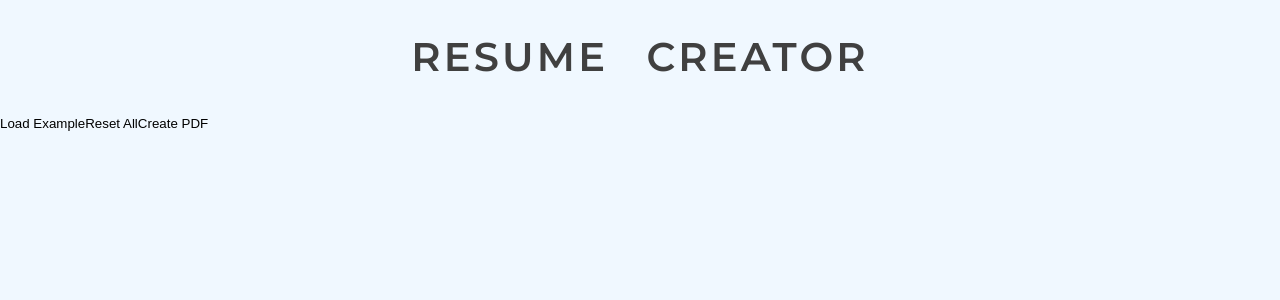
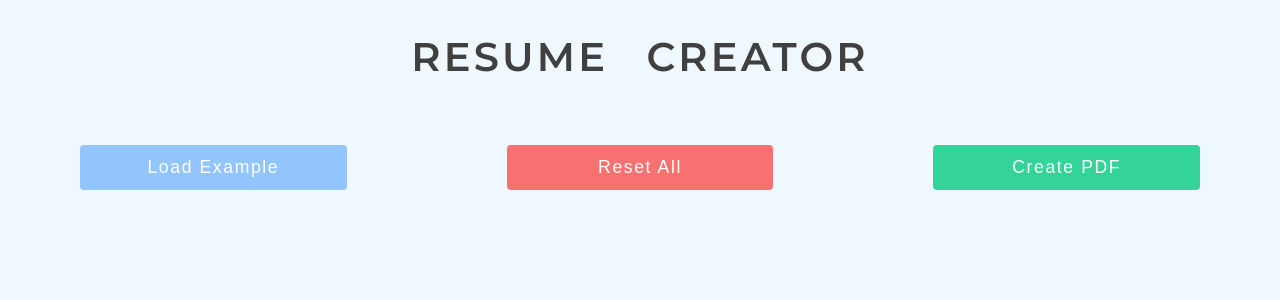
Before and after one commit to MacJ13/cv-project, a React (Create React App) app: page / in a window 1280 px wide. Shown: the top 300 px of the page. Built offline with nearby package versions, Linux system fonts and the light colour scheme.

Commit message:
Add controls class and btn- id selectors

```diff
--- a/src/styles/style.css
+++ b/src/styles/style.css
@@ -60,10 +60,44 @@ button {
   grid-template-columns: repeat(2, 1fr);
 }
 
-/* HEADING */
+/* /////////////// HEADING ///////////////////////// */
 .heading {
   grid-column: span 2;
   text-align: center;
   padding: 2rem 1rem;
   text-transform: uppercase;
 }
+
+/* ////////////////// CONTROLS BUTTONS ///////////////// */
+.controls {
+  grid-column: span 2;
+  display: flex;
+  justify-content: center;
+  gap: 10rem;
+  padding: 2rem 5rem;
+}
+
+.control-btn {
+  flex: 1;
+  padding: 0.75rem 0rem;
+
+  font-size: 1.1rem;
+  color: #fff;
+  letter-spacing: 0.1rem;
+  border-radius: 0.25rem;
+}
+
+.control-btn:active {
+  opacity: 0.85;
+}
+
+#btn-load {
+  background-color: #93c5fd;
+}
+#btn-reset {
+  background-color: #f87171;
+}
+
+#btn-pdf {
+  background-color: #34d399;
+}
```
